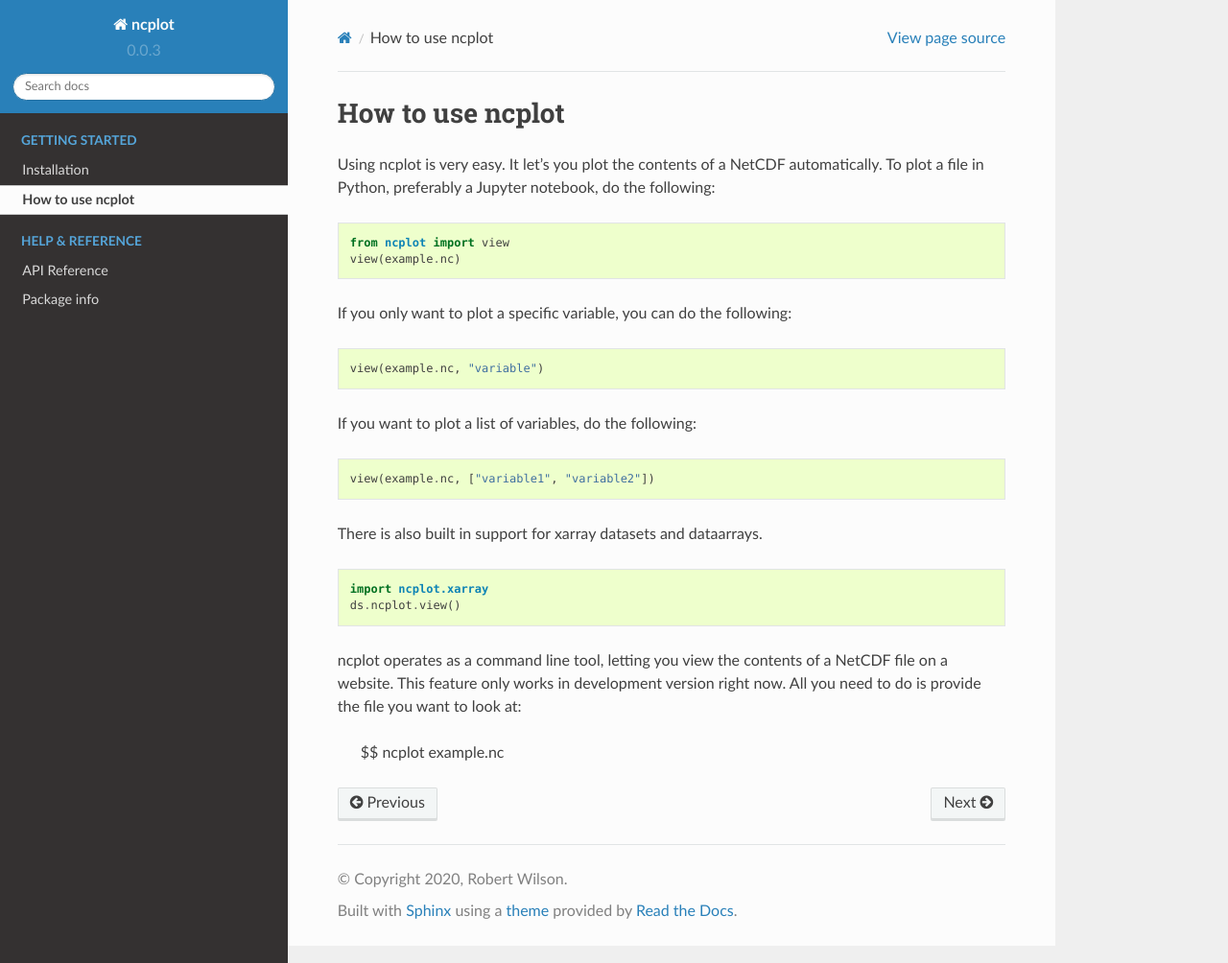
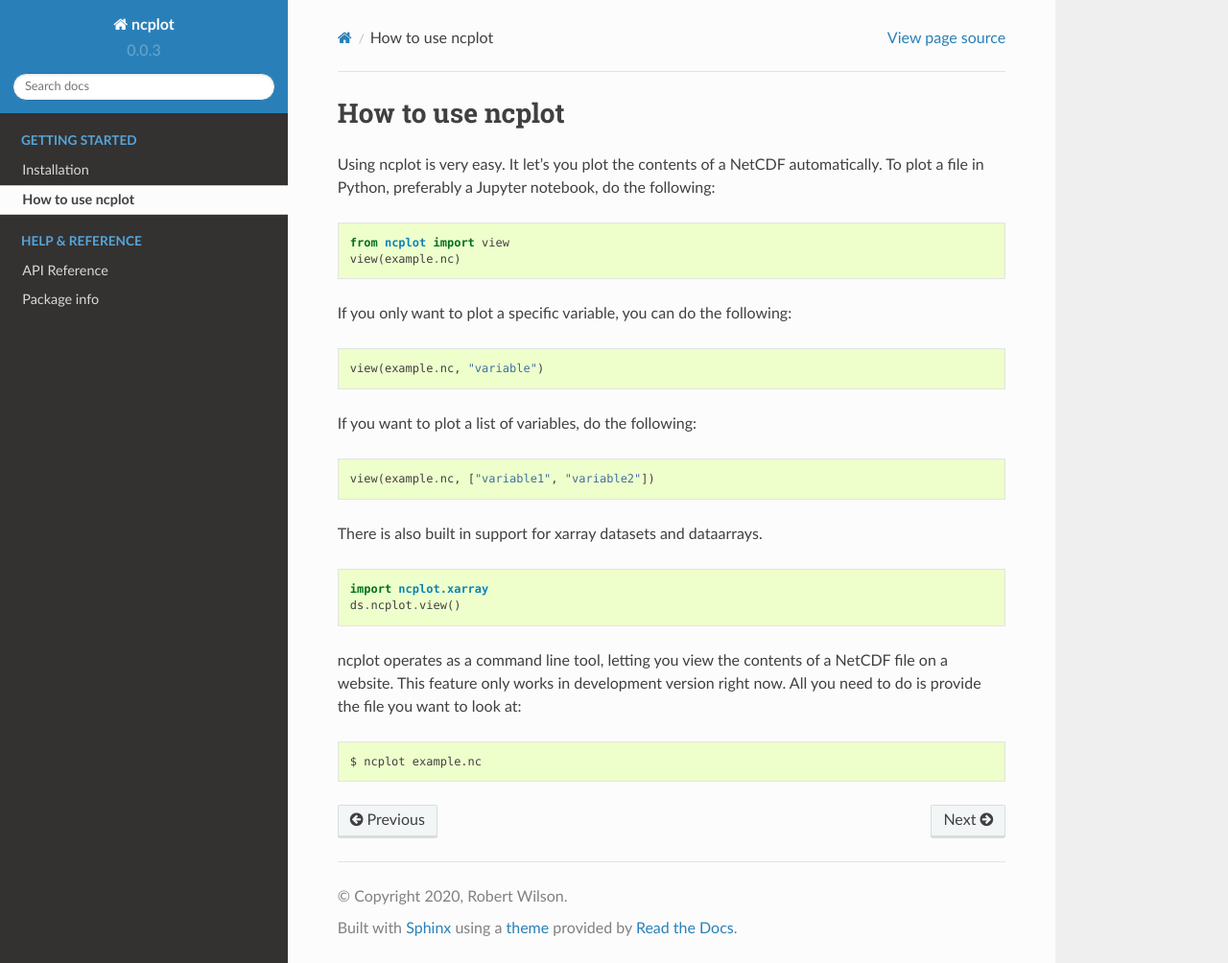
Before and after one commit to pmlmodelling/ncplot, a Sphinx documentation site: the page built from docs/source/howto.rst, in a window 1280 px wide and 1004 px high. Shown: the whole window at 96% size. Built offline with Sphinx 7.4.7 and the Read the Docs theme 2.0.0, drawn with Linux system fonts in a browser that asks for light colours.

Commit message:
68980 sign for command line

```diff
--- a/docs/source/howto.rst
+++ b/docs/source/howto.rst
@@ -31,7 +31,7 @@ There is also built in support for xarray datasets and dataarrays.
 ncplot operates as a command line tool, letting you view the contents of
 a NetCDF file on a website. This feature only works in development
 version right now. All you need to do is provide the file you want to
-look at:
+look at::
 
 
-    $$ ncplot example.nc
+    $ ncplot example.nc
```
